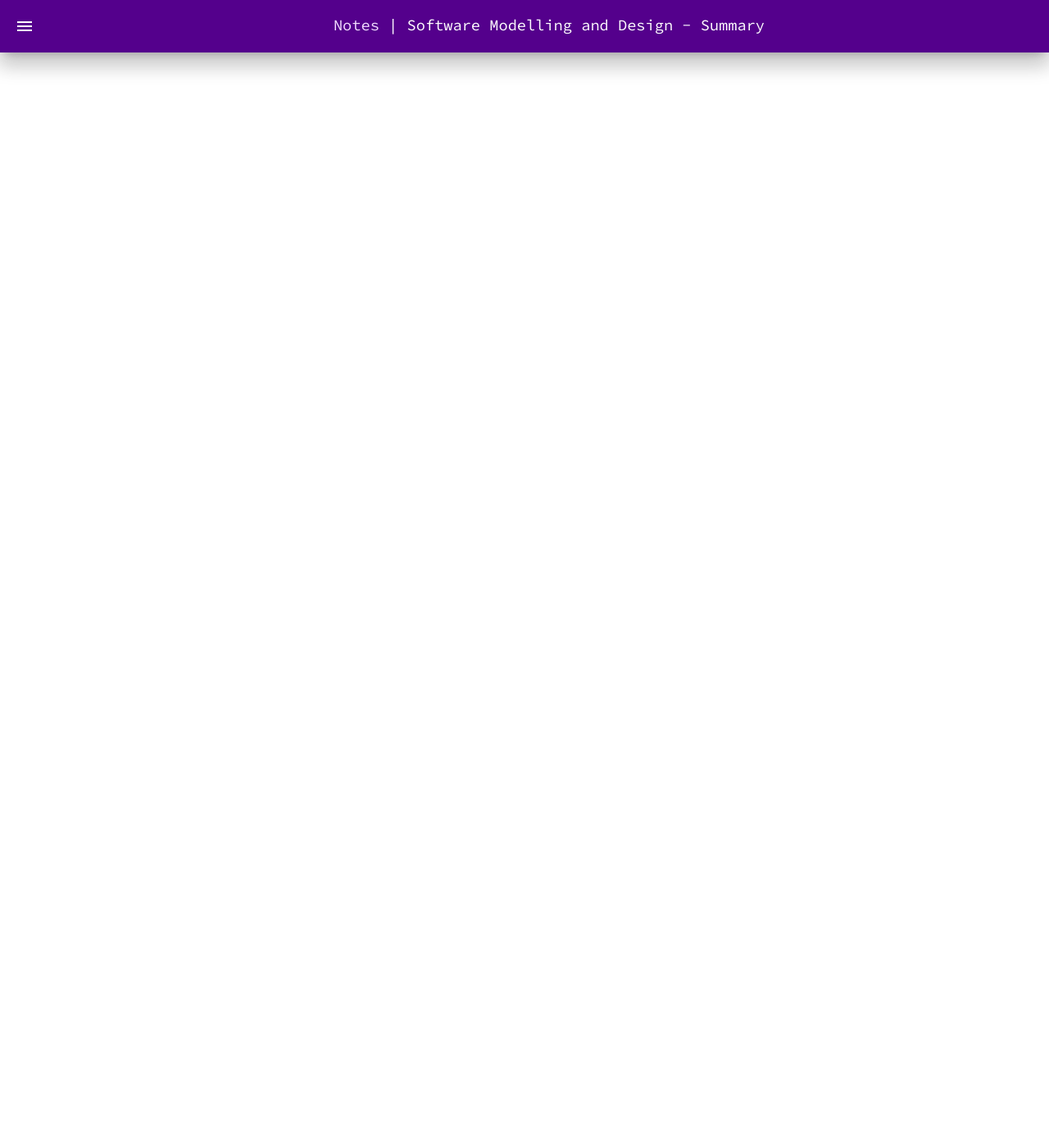
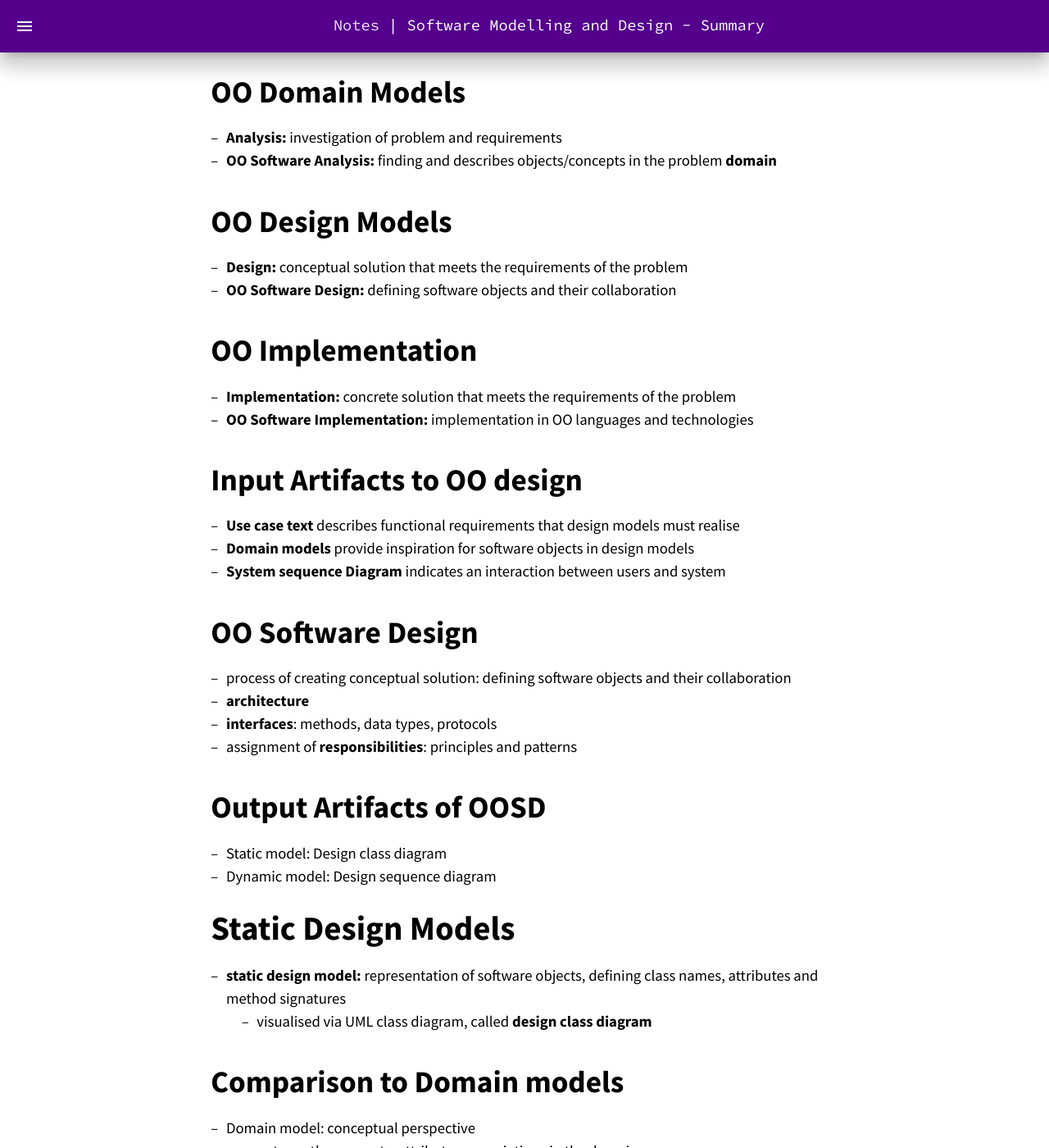
Before and after one commit to jsinkers/notes, a Jekyll site: the page built from _notebooks/smd/04_summary.md, in a window 1280 px wide and 1400 px high, scrolled down 8743 px. Shown: the whole window at 82% size. Built offline with Jekyll 4.4.1, drawn with Linux system fonts in a browser that asks for light colours; some of the changed text lies outside the part shown.

Commit message:
more smd notes

```diff
--- a/_notebooks/smd/04_summary.md
+++ b/_notebooks/smd/04_summary.md
@@ -133,6 +133,10 @@ Extensions:
 - visual dictionary of noteworthy abstractions, domain vocabulary, information content of the domain
 - should be recognisable to a non-programmer from the domain
 - captures __static context__ of system
+- attribute or class?
+  - if X not considered a number/text in the real world, X is probably a conceptual class, not
+    an attribute
+- don't use attributes as foreign keys: show the association
 
 ### Identifying conceptual classes
 
@@ -153,16 +157,100 @@ Approaches:
 - __attribute:__ logical data value of an object
 - include when requirements suggest a need to remember information
 
+### Creating a Domain Model
+
+1. find conceptual classes
+2. draw as classes in UML class diagram
+3. add associations and attributes
+
+### Description Class
+
+- __description class:__ contains information that describes something else
+- used when:
+  - groups of items share the same description
+  - items need to be described, even when there are currently no instances
+
+![Description class example 1](img/description-class-1.png)
+
+![Description class example 2](img/description-class-2.png)
+
 ## System Sequence Diagrams
 
 - __system sequence diagram:__ shows chronology of system events generated by external actors
+- captures __dynamic context of system__
 - one SSD for one scenario of a use case
 - helps identify external input events to the system (i.e. system events)
+- indicates events design needs to handle
 - treat system as a black box: describe what it does without describing implementation details
-- captures __dynamic context of system__
+- choose system events that don't tie you to an implementation
+  - events should remain abstract: show intent, not the means
+  - e.g. `enterItem` better than `scan`
+- all external actors (human or not) for the scenario are shown
+- can show inter-system interactions, e.g. POS to external credit payment authoriser
 
 ![System Sequence Diagram](img/system-sequence-diagram.png)
 
-- choose system events that don't tie you to an implementation
-- can show inter-system interactions, e.g. POS to external credit payment authoriser
-- indicate events design needs to handle
+## Object-Oriented Design Models
+
+### OO Domain Models
+
+- __Analysis:__ investigation of problem and requirements
+- __OO Software Analysis:__ finding and describes objects/concepts in the problem __domain__
+
+### OO Design Models
+
+- __Design:__ conceptual solution that meets the requirements of the problem
+- __OO Software Design:__ defining software objects and their collaboration
+
+### OO Implementation
+
+- __Implementation:__ concrete solution that meets the requirements of the problem
+- __OO Software Implementation:__ implementation in OO languages and technologies
+
+### Input Artifacts to OO design
+
+- __Use case text__ describes functional requirements that design models must realise
+- __Domain models__ provide inspiration for software objects in design models
+- __System sequence Diagram__ indicates an interaction between users and system
+
+### OO Software Design
+
+- process of creating conceptual solution: defining software objects and their collaboration
+- __architecture__
+- __interfaces__: methods, data types, protocols
+- assignment of __responsibilities__: principles and patterns
+
+### Output Artifacts of OOSD
+
+- Static model: Design class diagram
+- Dynamic model: Design sequence diagram
+
+## Static Design Models
+
+- __static design model:__ representation of software objects, defining class names, attributes
+  and method signatures
+  - visualised via UML class diagram, called __design class diagram__
+
+### Comparison to Domain models
+
+- Domain model: conceptual perspective
+  - noteworthy concepts, attributes, associations in the domain
+- Design model: implementation perspective
+  - roles and collaborations of software objects
+- Domain models __inspire__ design models to __reduce the representational gap__
+  - talk the same language in software and domain
+
+## Dynamic Design Models
+
+- __dynamic design model:__ representation of how software objects __interact__ via messages
+  - visualised as __UML Sequence diagram__ or __UML Communication diagram__
+- __Design Sequence diagram:__ illustrates sequence/time ordering of messages between software
+  objects
+  - helpful in assigning responsibilities to software objects
+
+### SSD vs DSD
+
+- System Sequence Diagram treats the system as a black box, focusing on interactions between
+  actors and the system
+- Design sequence diagram illustrates behaviours __within__ the system, focusing on interaction
+  between software objects
```
Also changed, not shown: _notebooks/smd/01_GRASP.md (+1 -1 lines).
